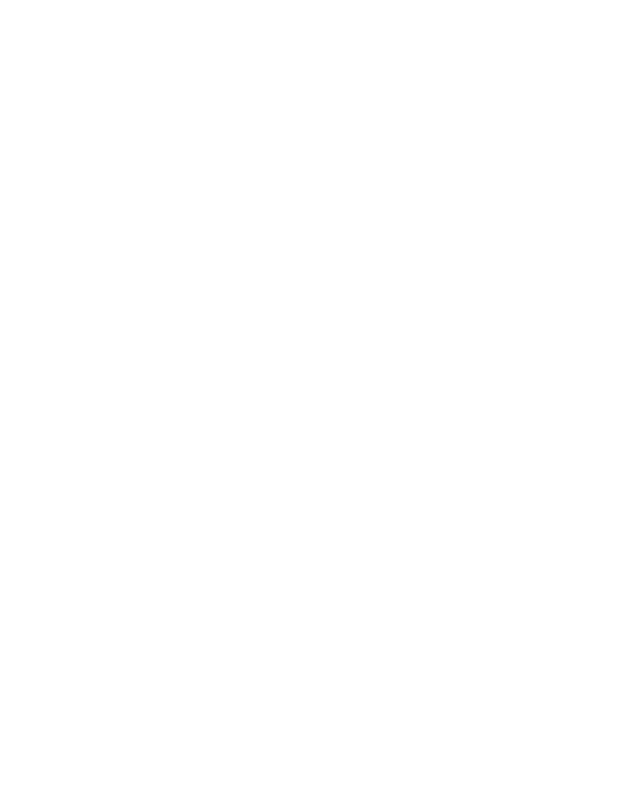
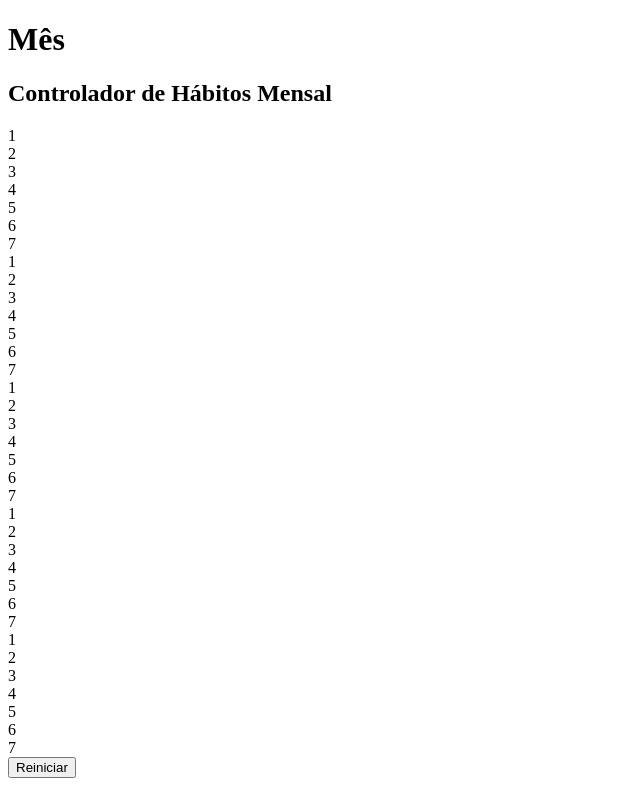
Before and after one commit to danibenfica/Controle-de-Habitos, a plain HTML site: page index.html in a window 1280 px wide. Shown: the whole page, without its empty margins (0-640 px from the left). Drawn offline with Linux system fonts and the light colour scheme; a web font is replaced by a local one.

Commit message:
finalizando html

```diff
--- a/index.html
+++ b/index.html
@@ -4,8 +4,71 @@
     <meta charset="UTF-8">
     <meta name="viewport" content="width=device-width, initial-scale=1.0">
     <title>Controlador de Hábitos</title>
+    <link rel="icon" href="./src/imgs/sakura.png">
+    <link href="https://fonts.cdnfonts.com/css/scout" rel="stylesheet">
+
 </head>
 <body>
+    <h1 id="mes">Mês</h1>
+    <h2 id="controlador-de-habitos">Controlador de Hábitos Mensal</h2>
 
+    <div id="container-do-calendario">
+        <div id="div-do-calendario">
+            <div id="cabecalho-do-calendario">
+                <p id="titulo-do-habito"></p>
+                <p id="total-de-dias"></p>
+            </div>
+            <div id="conteudo-do-calendario">
+                <div id="controlador">
+                    <div class="dias">
+                        <div class="dia">1</div>
+                        <div class="dia">2</div>
+                        <div class="dia">3</div>
+                        <div class="dia">4</div>
+                        <div class="dia">5</div>
+                        <div class="dia">6</div>
+                        <div class="dia">7</div>
+                    </div>
+                    <div class="dias">
+                        <div class="dia">1</div>
+                        <div class="dia">2</div>
+                        <div class="dia">3</div>
+                        <div class="dia">4</div>
+                        <div class="dia">5</div>
+                        <div class="dia">6</div>
+                        <div class="dia">7</div>
+                    </div>
+                    <div class="dias">
+                        <div class="dia">1</div>
+                        <div class="dia">2</div>
+                        <div class="dia">3</div>
+                        <div class="dia">4</div>
+                        <div class="dia">5</div>
+                        <div class="dia">6</div>
+                        <div class="dia">7</div>
+                    </div>
+                    <div class="dias">
+                        <div class="dia">1</div>
+                        <div class="dia">2</div>
+                        <div class="dia">3</div>
+                        <div class="dia">4</div>
+                        <div class="dia">5</div>
+                        <div class="dia">6</div>
+                        <div class="dia">7</div>
+                    </div>
+                    <div class="dias">
+                        <div class="dia">1</div>
+                        <div class="dia">2</div>
+                        <div class="dia">3</div>
+                        <div class="dia">4</div>
+                        <div class="dia">5</div>
+                        <div class="dia">6</div>
+                        <div class="dia">7</div>
+                    </div>
+                </div>
+            </div>
+        </div>
+    </div>
+    <button id="reiniciar">Reiniciar</button>
 </body>
 </html>
```
Also changed, not shown: src/imgs/sakura.png (added).
